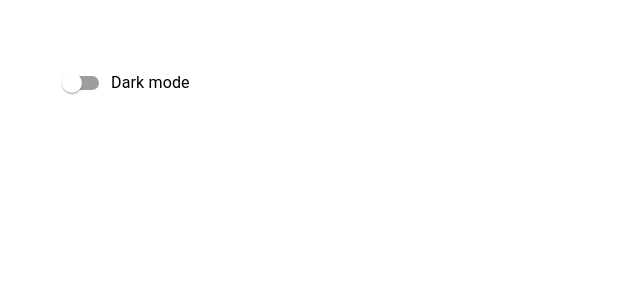
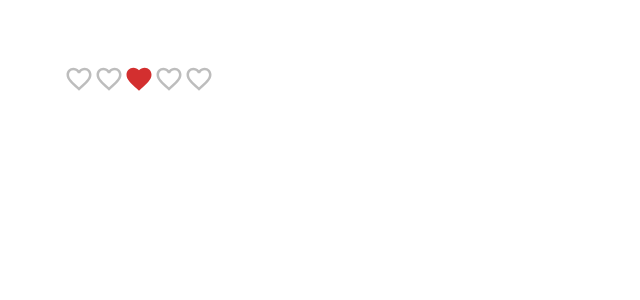
Before and after one commit to noureddein/mui_course, a React (Create React App) app: page / in a window 1280 px wide. Shown: the top 300 px of the page, without its empty margins (0-640 px from the left). Built offline with nearby package versions, Linux system fonts and the light colour scheme.

Commit message:
Adding the rating component

```diff
--- a/src/App.tsx
+++ b/src/App.tsx
@@ -5,7 +5,8 @@
 // import MuiSelect from './components/MuiSelect';
 // import MuiRadioButton from './components/MuiRadioButton';
 // import MuiCheckbox from './components/MuiCheckbox';
-import MuiSwitch from './components/MuiSwitch';
+// import MuiSwitch from './components/MuiSwitch';
+import MuiRating from './components/MuiRating';
 
 function App() {
   return (
@@ -16,7 +17,8 @@
       {/* <MuiSelect /> */}
       {/* <MuiRadioButton /> */}
       {/* <MuiCheckbox /> */}
-      <MuiSwitch />
+      {/* <MuiSwitch /> */}
+      <MuiRating />
     </div>
   );
 }
--- /dev/null
+++ b/src/components/MuiRating.tsx
@@ -0,0 +1,29 @@
+import { useState } from "react";
+import { Stack, Rating } from "@mui/material";
+import FavoriteIcon from "@mui/icons-material/Favorite";
+import FavoriteBorderIcon from "@mui/icons-material/FavoriteBorder";
+
+export default function MuiRating() {
+    const [rating, setRating] = useState<number | null>(3);
+
+    const handleRatingChange = (
+        _event: React.ChangeEvent<{}>,
+        newValue: number | null
+    ) => setRating(newValue);
+
+    console.log({ rating });
+    return (
+        <Stack spacing={2}>
+            <Rating
+                value={rating}
+                onChange={handleRatingChange}
+                precision={0.5}
+                size="large"
+                icon={<FavoriteIcon fontSize="inherit" color="error"/>}
+                emptyIcon={<FavoriteBorderIcon fontSize="inherit" />}
+                // readOnly={true} ==> the item will not be changed
+                highlightSelectedOnly={true}  // This will highlight only the selected item
+            />
+        </Stack>
+    );
+}
```
